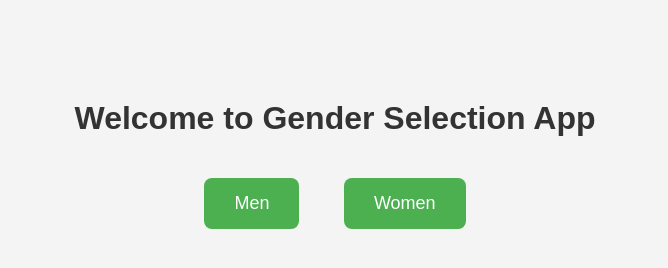
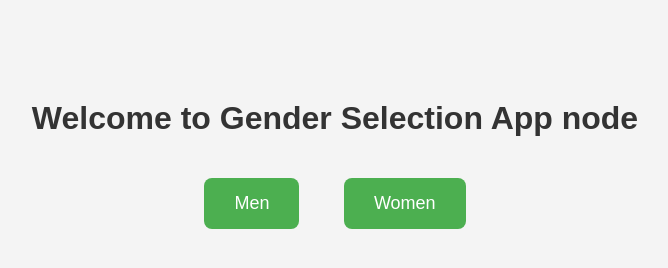
Before and after one commit to chippasathwik6-code/gender, a plain HTML site: page index.html in a window 1280 px wide. Shown: the whole page, without its empty margins (305-973 px from the left). Drawn offline with Linux system fonts and the light colour scheme.

Commit message:
Update header text in index.html

```diff
--- a/index.html
+++ b/index.html
@@ -6,7 +6,7 @@
 </head>
 <body>
 
-    <h1>Welcome to Gender Selection App</h1>
+    <h1>Welcome to Gender Selection App node</h1>
 
     <div class="container">
         <button onclick="selectGender('Men')">Men</button>
```
